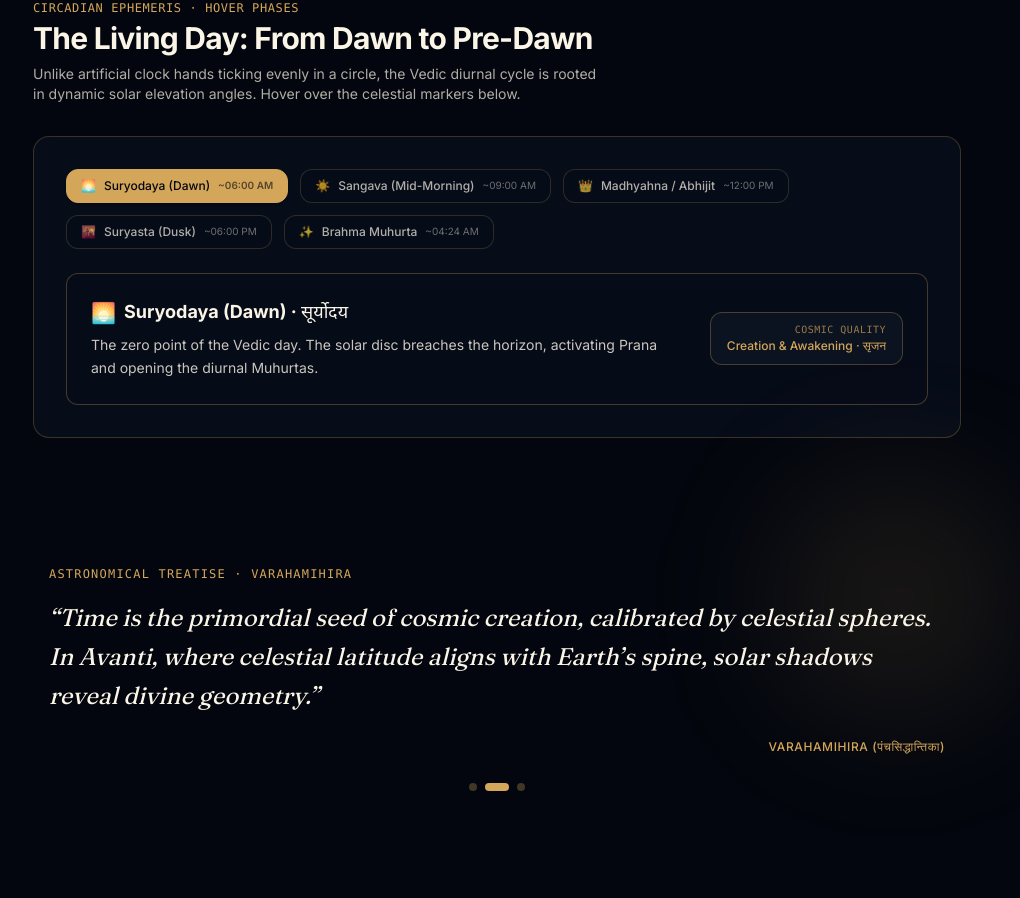
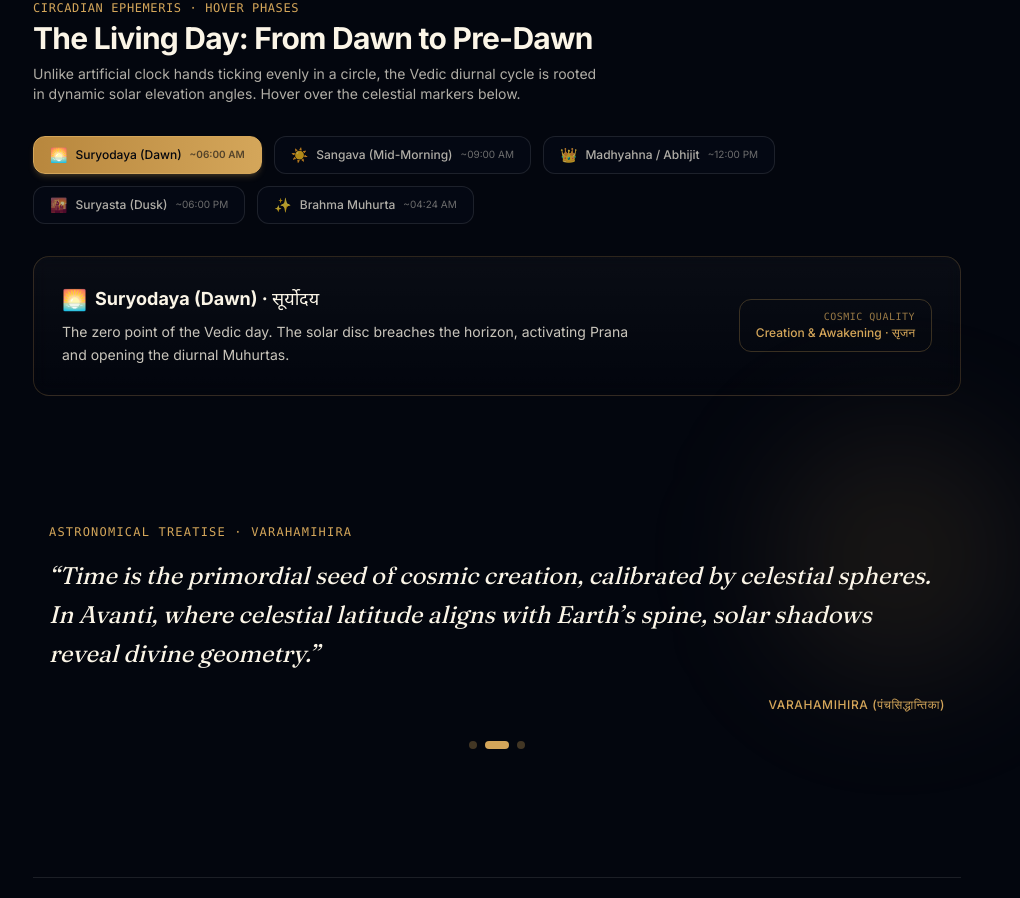
Before and after one commit to varunC28/vedic_clock_website, a Next.js app: page /heritage in a window 1280 px wide. Shown: the part 4360-5258 px from the top of the page, without its empty margins (143-1163 px from the left). Built offline with nearby package versions, Linux system fonts and the light colour scheme.

Commit message:
feat(heritage): remove main container box from Section 4 and blend content into background

```diff
--- a/src/components/views/HeritageView.tsx
+++ b/src/components/views/HeritageView.tsx
@@ -503,17 +503,8 @@ export function HeritageView() {
             </p>
           </div>
 
-          {/* Interactive Celestial Ribbon */}
-          <div
-            className={cn(
-              "p-6 sm:p-8 rounded-2xl border transition-all duration-300",
-              isParchment
-                ? "bg-[#F2ECE1]/60 border-[#DFCBB5]"
-                : "bg-[#080E1C]/80 border-[#D4A65A]/25"
-            )}
-          >
-            {/* Phase Selector Chips */}
-            <div className="flex flex-wrap items-center gap-2 sm:gap-3 mb-6">
+          {/* Phase Selector Chips (Blended directly into background) */}
+          <div className="flex flex-wrap items-center gap-2 sm:gap-3">
             {ARC_PHASES.map((phase) => {
               const isActive = activePhase.id === phase.id;
               return (
@@ -523,17 +514,17 @@ export function HeritageView() {
                   onMouseEnter={() => setActivePhase(phase)}
                   onClick={() => setActivePhase(phase)}
                   className={cn(
-                      "px-3.5 py-2 rounded-xl text-xs font-sans transition-all cursor-pointer flex items-center gap-2 border",
+                    "px-3.5 sm:px-4 py-2 rounded-xl text-xs font-sans transition-all duration-300 cursor-pointer flex items-center gap-2 border",
                     isActive
                       ? isParchment
-                          ? "bg-[#482D1C] text-[#FAF6F0] border-[#482D1C] shadow-sm"
-                          : "bg-[#D4A65A] text-[#03060E] border-[#D4A65A] font-semibold shadow-sm"
+                        ? "bg-[#482D1C] text-[#FAF6F0] border-[#482D1C] shadow-sm font-medium"
+                        : "bg-gradient-to-r from-[#B8873D] to-[#D4A65A] text-[#03060E] border-[#D4A65A] font-semibold shadow-md shadow-[#D4A65A]/20"
                       : isParchment
-                          ? "bg-[#FAF6F0] text-[#5C4533] border-[#DFCBB5] hover:border-[#B8873D]"
-                          : "bg-[#060B18] text-ivory/70 border-[#D4A65A]/20 hover:border-[#D4A65A]/40"
+                        ? "bg-[#FAF6F0]/80 text-[#5C4533] border-[#DFCBB5] hover:border-[#B8873D] hover:bg-[#FAF6F0]"
+                        : "bg-[#060B18]/60 text-ivory/70 border-white/10 hover:border-[#D4A65A]/40 hover:text-ivory hover:bg-white/[0.04]"
                   )}
                 >
-                    <span>{phase.icon}</span>
+                  <span className="text-sm">{phase.icon}</span>
                   <span className="font-medium">{phase.nameEn}</span>
                   <span className="opacity-60 text-[10px] hidden sm:inline">{phase.timeHint}</span>
                 </button>
@@ -541,13 +532,13 @@ export function HeritageView() {
             })}
           </div>
 
-            {/* Active Phase Dynamic Spotlight */}
+          {/* Active Phase Dynamic Spotlight (Transparent glass card blended into background) */}
           <div
             className={cn(
-                "p-6 rounded-xl border transition-all duration-300 flex flex-col md:flex-row md:items-center justify-between gap-6 text-left",
+              "p-6 sm:p-7 rounded-2xl border transition-all duration-300 flex flex-col md:flex-row md:items-center justify-between gap-6 text-left",
               isParchment
-                  ? "bg-[#FAF6F0] border-[#DFCBB5]"
-                  : "bg-[#060B18] border-[#D4A65A]/30"
+                ? "border-[#DFCBB5] bg-gradient-to-b from-[#FAF6F0]/60 to-transparent shadow-sm"
+                : "border-[#D4A65A]/20 bg-gradient-to-b from-white/[0.03] to-transparent backdrop-blur-sm"
             )}
           >
             <div className="flex flex-col gap-1.5 max-w-xl">
@@ -576,15 +567,14 @@ export function HeritageView() {
             {/* Pill Badge */}
             <div
               className={cn(
-                  "shrink-0 px-4 py-2.5 rounded-xl border flex flex-col items-start md:items-end text-xs",
+                "shrink-0 px-4 py-2.5 rounded-xl border flex flex-col items-start md:items-end text-xs transition-colors",
                 isParchment
-                    ? "bg-[#F2ECE1] border-[#DFCBB5] text-[#8C5D33]"
-                    : "bg-[#0B1220] border-[#D4A65A]/30 text-[#D4A65A]"
+                  ? "bg-transparent border-[#DFCBB5] text-[#8C5D33]"
+                  : "bg-transparent border-[#D4A65A]/25 text-[#D4A65A]"
               )}
             >
               <span className="font-mono text-[10px] uppercase tracking-wider opacity-70">Cosmic Quality</span>
               <span className="font-medium font-sans mt-0.5">{activePhase.nature}</span>
-              </div>
             </div>
           </div>
         </section>
```
Lines whose indentation alone changed are shown as unchanged.
